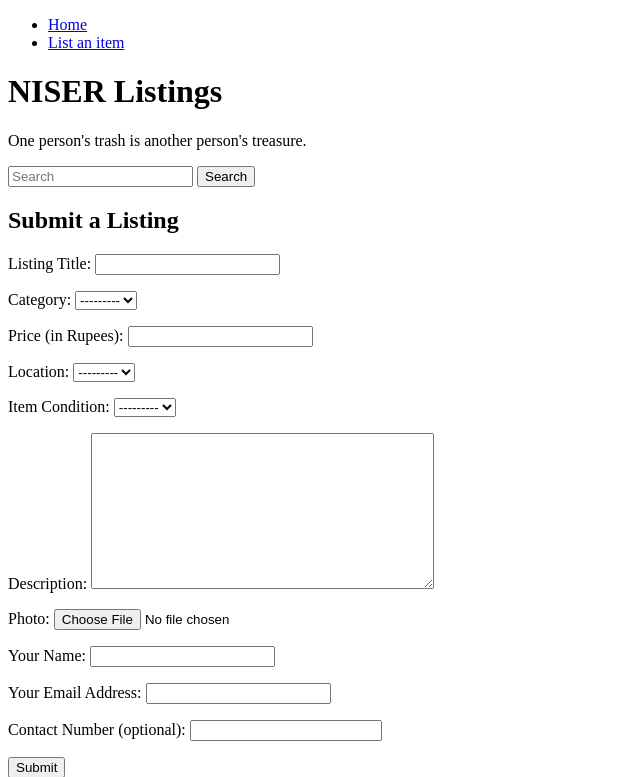
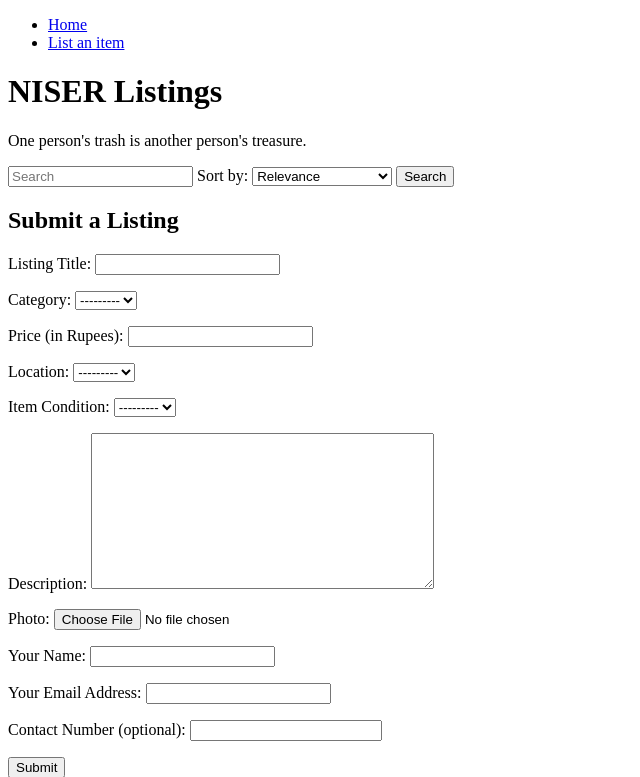
Before and after one commit to sdgniser/listings, a Django app: page /submit/ in a window 1280 px wide. Shown: the top 777 px of the page, without its empty margins (0-640 px from the left). Run offline with Django 3.2, Linux system fonts and the light colour scheme; data that the repository does not hold is empty.

Commit message:
added 'sort by' option to search

```diff
--- a/main/forms.py
+++ b/main/forms.py
@@ -4,6 +4,7 @@ from .models import Listing
 
 class SearchForm(forms.Form):
     query = forms.CharField(max_length = 200)
+    sort_by = forms.CharField(max_length = 100)
 
 class ListingForm(forms.ModelForm):
     class Meta:
--- a/main/views.py
+++ b/main/views.py
@@ -1,4 +1,5 @@
 from django.contrib.postgres.search import SearchQuery, SearchVector, SearchRank
+from django.http import HttpResponseRedirect
 from django.shortcuts import render
 from django.views.generic import DetailView, ListView
 from django.views.generic.edit import CreateView
@@ -23,16 +24,19 @@ def search(request):
         form = SearchForm(request.GET)
         if form.is_valid():
             search_string = form.cleaned_data['query']
+
             words = search_string.lower().split(' ')
-            vector = SearchVector('title', 'category', 'location', 'condition',
-                    'description', 'op')
+            vector = SearchVector('title', 'category__name', 'location__location',
+                    'condition__condition', 'description', 'op')
 
             query = SearchQuery(words[0])
             for word in words[1:]:
                 query = query | SearchQuery(word)
 
+            sort_by = form.cleaned_data['sort_by']
+            sort_by = ('-rank',) if sort_by == '-rank' else ('-rank', sort_by)
             listings = Listing.objects.annotate(rank=SearchRank(vector,
-                query)).order_by('-rank')
+                query)).order_by(*sort_by)
 
             return render(request, 'results.html',
                     {'search_string': search_string, 'listings': listings})
--- a/templates/base.html
+++ b/templates/base.html
@@ -28,7 +28,14 @@
       <p>One person's trash is another person's treasure.</p>
 
       <form action="{% url 'main:search' %}" method="GET">
-        <input type="text" name="query" placeholder="Search">
+        <input type="search" name="query" placeholder="Search">
+
+        <label for="search-sort">Sort by:</label>
+        <select name="sort_by" id="search-sort">
+          <option value="-rank">Relevance</option>
+          <option value="price">Price (Lowest First)</option>
+          <option value="-price">Price (Highest First)</option>
+        </select>
         <input type="submit" value="Search">
       </form>
     </header>
```
